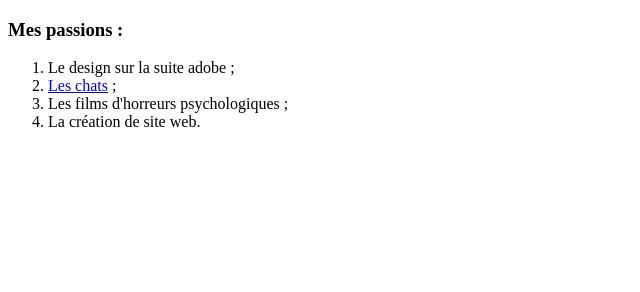
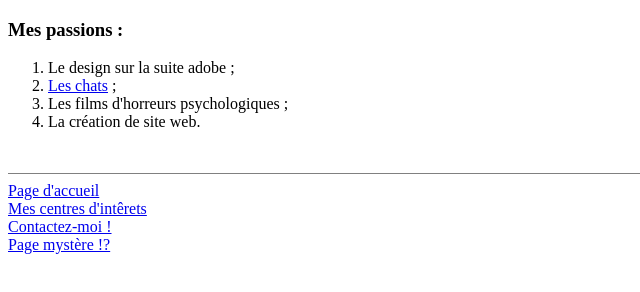
Before and after one commit to ellena-c/Monpremiersitehtml, a plain HTML site: page hobbies.html in a window 1280 px wide. Shown: the whole page, without its empty margins (0-640 px from the left). Drawn offline with Linux system fonts and the light colour scheme.

Commit message:
Update hobbies.html

```diff
--- a/hobbies.html
+++ b/hobbies.html
@@ -12,5 +12,14 @@
       <li> Les films d'horreurs psychologiques ; </li>
       <li> La création de site web. </li>
     </ol>
+
+     <br>
+  <hr size=1 noshade>
+   <a href="index.html"> Page d'accueil </a> <br>
+  <a href="hobbies.html"> Mes centres d'intêrets </a> <br>
+  <a href="contact.html"> Contactez-moi ! </a> <br>
+  <a href="privatespace.html"> Page mystère !? </a> <br>
+
+
   </body>
 </html>
```
